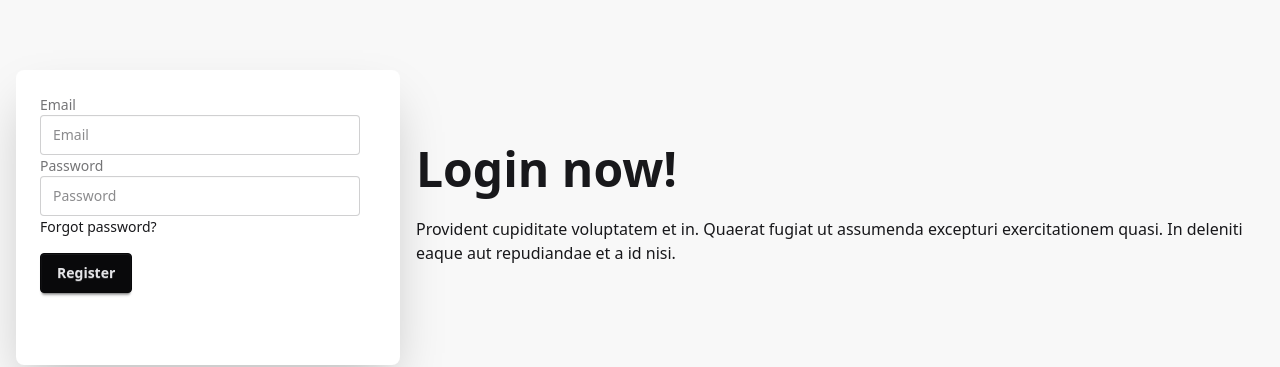
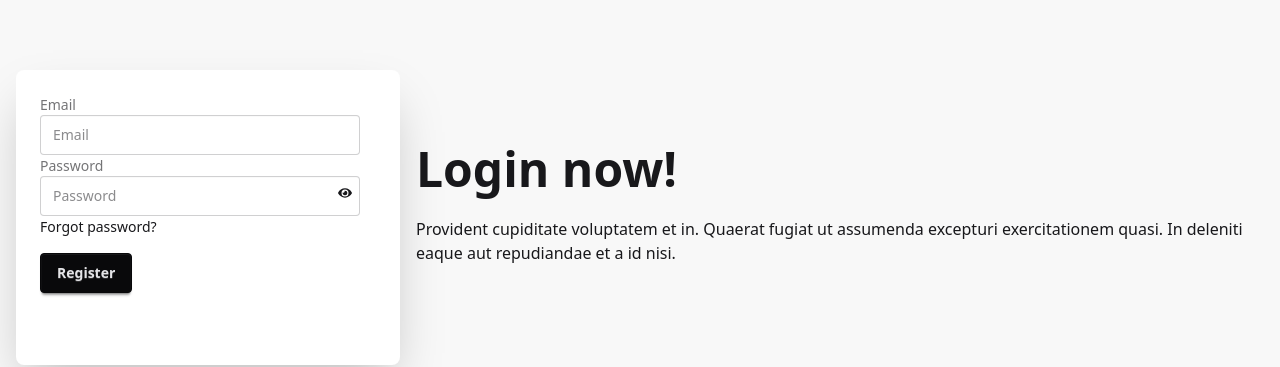
Before and after one commit to salauddin85/React-Explore, a React (Vite) app in the folder email_password_auth/: page /register in a window 1280 px wide. Shown: the part 248-615 px from the top of the page. Built offline with nearby package versions, Linux system fonts and the light colour scheme.

Commit message:
password visible and non visible icon added

```diff
--- a/email_password_auth/package.json
+++ b/email_password_auth/package.json
@@ -14,6 +14,7 @@
     "firebase": "^11.8.1",
     "react": "^19.1.0",
     "react-dom": "^19.1.0",
+    "react-icons": "^5.5.0",
     "react-router-dom": "^7.6.0",
     "tailwindcss": "^4.1.7"
   },
--- a/email_password_auth/src/Register/Register.jsx
+++ b/email_password_auth/src/Register/Register.jsx
@@ -1,10 +1,14 @@
 import { createUserWithEmailAndPassword } from "firebase/auth";
 import  { useState } from "react";
 import auth from "../firebase/Firebase";
+import { FaEye } from "react-icons/fa";
+import { FaEyeSlash } from "react-icons/fa";
+
 
 const Register = () => {
   const [email, setEmail] = useState("");
   const [password, setPassword] = useState("");
+  const [passwordVisible, setPasswordVisible] = useState(false);
   const [error, setError] = useState("");
   const [success, setSuccess] = useState(false);
   const handleSubmit = (event) => {
@@ -57,12 +61,25 @@ const Register = () => {
           </p>
         </div>
         <div className="card bg-base-100 w-full max-w-sm shrink-0 shadow-2xl">
-          <div className="card-body">
+          <div className="card-body relative">
             <form onSubmit={handleSubmit}>
               <label className="label">Email</label>
               <input type="email" name="email" className="input" placeholder="Email" />
               <label className="label">Password</label>
-              <input type="password" name="password" className="input" placeholder="Password" />
+              <input type={passwordVisible ? "text" : "password"} name="password" className="input" placeholder="Password" />
+              {
+                passwordVisible ? (
+                  <FaEyeSlash
+                    className="absolute right-12 top-29 cursor-pointer"
+                    onClick={() => setPasswordVisible(!passwordVisible)}
+                  />
+                ) : (
+                  <FaEye
+                    className="absolute right-12 top-29 cursor-pointer"
+                    onClick={() => setPasswordVisible(!passwordVisible)}
+                  />
+                )}
+
               <div>
                 <a className="link link-hover">Forgot password?</a>
               </div>
```
Also changed, not shown: 1 other file (tests, documents, lock files or other folders).
